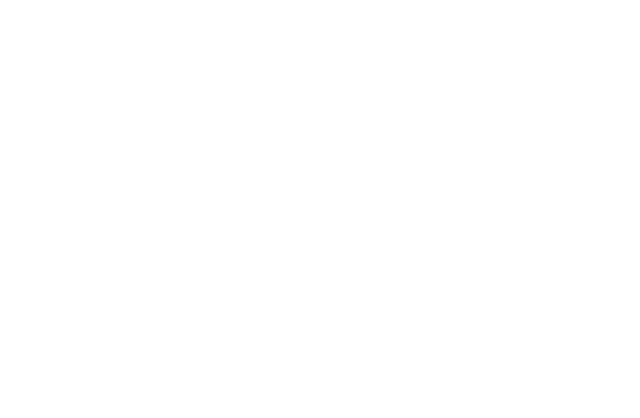
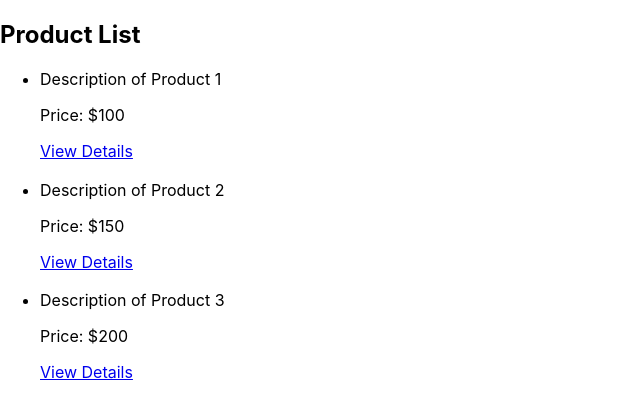
Before and after one commit to VamshiPriya3/Destion, a React (Create React App) app: page /products in a window 1280 px wide. Before the commit this address had no page. Shown: the top 418 px of the page, without its empty margins (0-640 px from the left). Built offline with nearby package versions, Linux system fonts and the light colour scheme.

Commit message:
Implement Product List and Product Detail

```diff
--- a/src/App.js
+++ b/src/App.js
@@ -3,7 +3,9 @@
 import { BrowserRouter as Router, Routes, Route } from 'react-router-dom';
 import Home from './pages/Home';
 import InvoiceList from './pages/InvoiceList';
-import InvoiceDetail from './pages/InvoiceDetail';  // Import InvoiceDetail
+import InvoiceDetail from './pages/InvoiceDetail';
+import ProductList from './pages/ProductList';  // Import ProductList
+import ProductDetail from './pages/ProductDetail';  // Import ProductDetail
 
 function App() {
   return (
@@ -11,7 +13,9 @@
       <Routes>
         <Route path="/" element={<Home />} />
         <Route path="/invoices" element={<InvoiceList />} />
-        <Route path="/invoice/:id" element={<InvoiceDetail />} />  {/* Add route for invoice details */}
+        <Route path="/invoice/:id" element={<InvoiceDetail />} />
+        <Route path="/products" element={<ProductList />} />  {/* Add route for Product List */}
+        <Route path="/product/:id" element={<ProductDetail />} />  {/* Add route for Product Details */}
       </Routes>
     </Router>
   );
--- /dev/null
+++ b/src/pages/ProductDetail.js
@@ -0,0 +1,37 @@
+// src/pages/ProductDetail.js
+import React, { useState, useEffect } from 'react';
+import { useParams, useNavigate } from 'react-router-dom';
+import products from '../data/products'; // Import mock product data
+
+const ProductDetail = () => {
+  const { id } = useParams(); // Get product ID from the URL
+  const [product, setProduct] = useState(null);
+  const navigate = useNavigate();
+
+  useEffect(() => {
+    // Find the product by ID
+    const foundProduct = products.find((product) => product.id === parseInt(id));
+    setProduct(foundProduct);
+  }, [id]);
+
+  if (!product) {
+    return (
+      <div>
+        <h2>Product Not Found</h2>
+        <button onClick={() => navigate('/products')}>Back to Product List</button>
+      </div>
+    );
+  }
+
+  return (
+    <div>
+      <h2>Product Details</h2>
+      <h3>{product.productName}</h3>
+      <p>{product.description}</p>
+      <p>Price: ${product.price}</p>
+      <button onClick={() => navigate('/products')}>Back to Product List</button>
+    </div>
+  );
+};
+
+export default ProductDetail;
--- a/src/pages/ProductList.js
+++ b/src/pages/ProductList.js
@@ -1,27 +1,32 @@
+// src/pages/ProductList.js
 import React, { useState, useEffect } from 'react';
-import productData from '../data/products';
-
+import { Link } from 'react-router-dom'; // For navigation
+import products from '../data/products'; // Import mock product data
 
 const ProductList = () => {
-  const [products, setProducts] = useState([]);
+  const [productData, setProductData] = useState([]);
 
   useEffect(() => {
-
-    setProducts(productData);
+    setProductData(products); // Load product data
   }, []);
 
   return (
     <div>
-      <h1>Product List</h1>
+      <h2>Product List</h2>
+      {productData.length > 0 ? (
         <ul>
-        {products.map((product) => (
+          {productData.map((product) => (
             <li key={product.id}>
-            <h3>{product.name}</h3>
+              <h3>{product.productName}</h3>
               <p>{product.description}</p>
               <p>Price: ${product.price}</p>
+              <Link to={`/product/${product.id}`}>View Details</Link>
             </li>
           ))}
         </ul>
+      ) : (
+        <p>No products available.</p>
+      )}
     </div>
   );
 };
```
Lines whose indentation alone changed are shown as unchanged.
